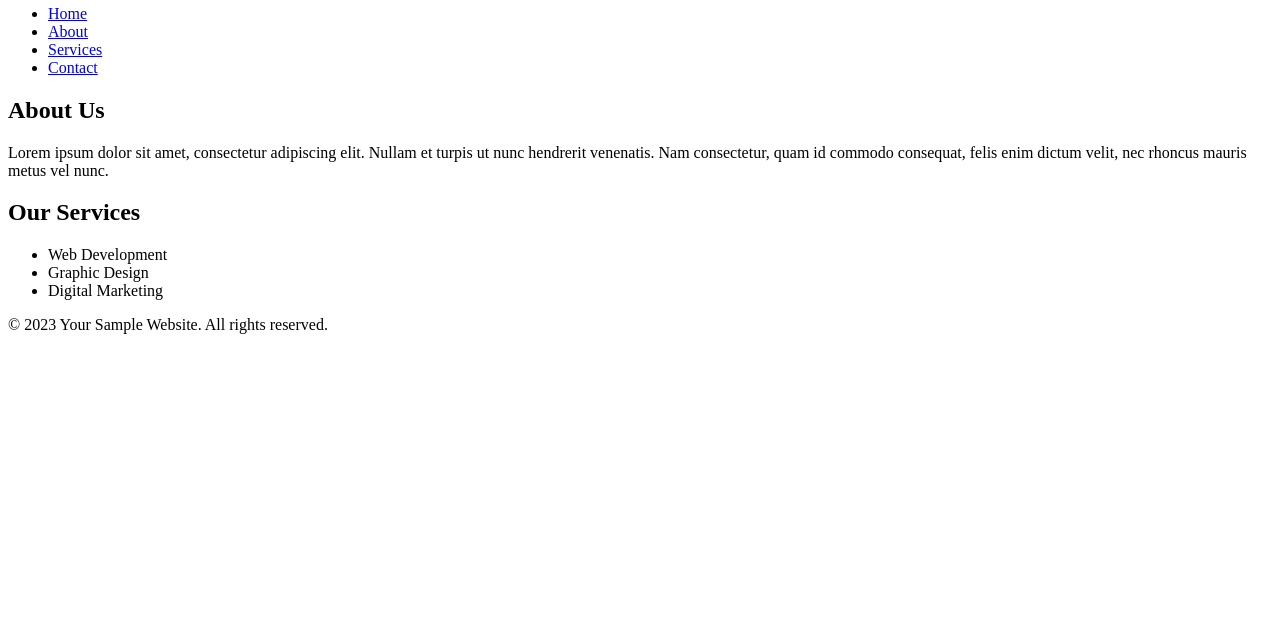
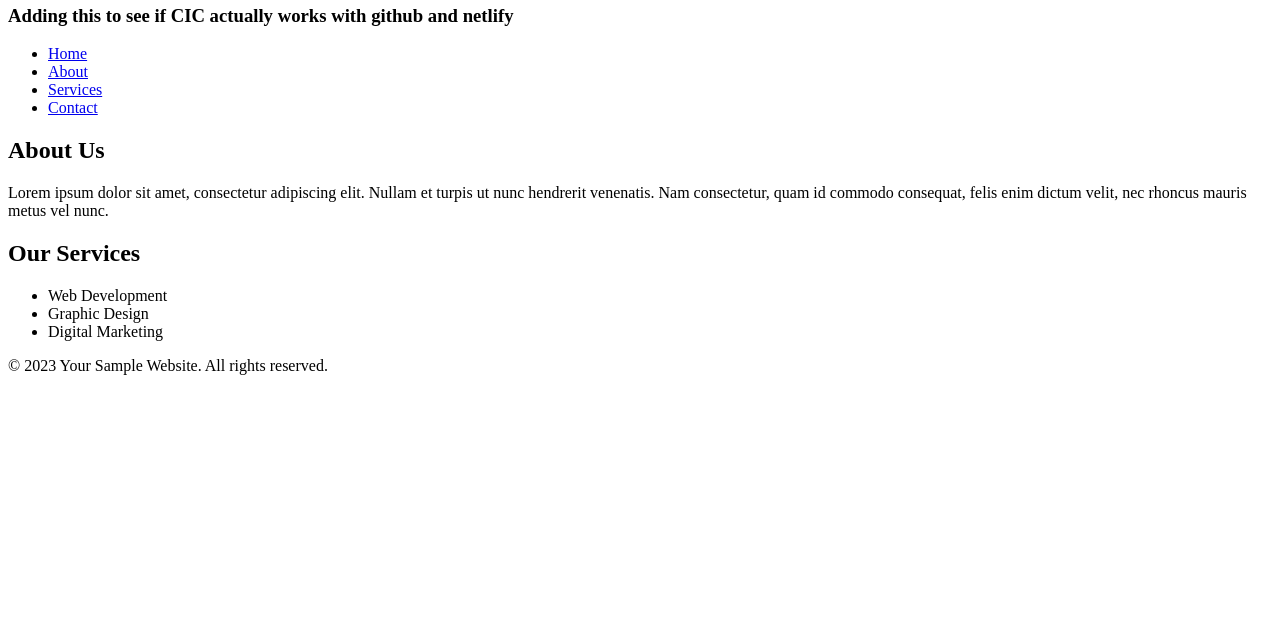
Before and after one commit to Piyush140899/Intern-Showcase, a plain HTML site: page index.html in a window 1280 px wide. Shown: the part 169-800 px from the top of the page. Drawn offline with Linux system fonts and the light colour scheme.

Commit message:
checking cicd

```diff
--- a/index.html
+++ b/index.html
@@ -12,6 +12,8 @@
             Adding this comment which will be my second commit
         </h2>
         <h2> third commit </h2>
+
+        <h3> Adding this to see if CIC actually works with github and netlify</h3>
     </header>
     <nav>
         <ul>
```
